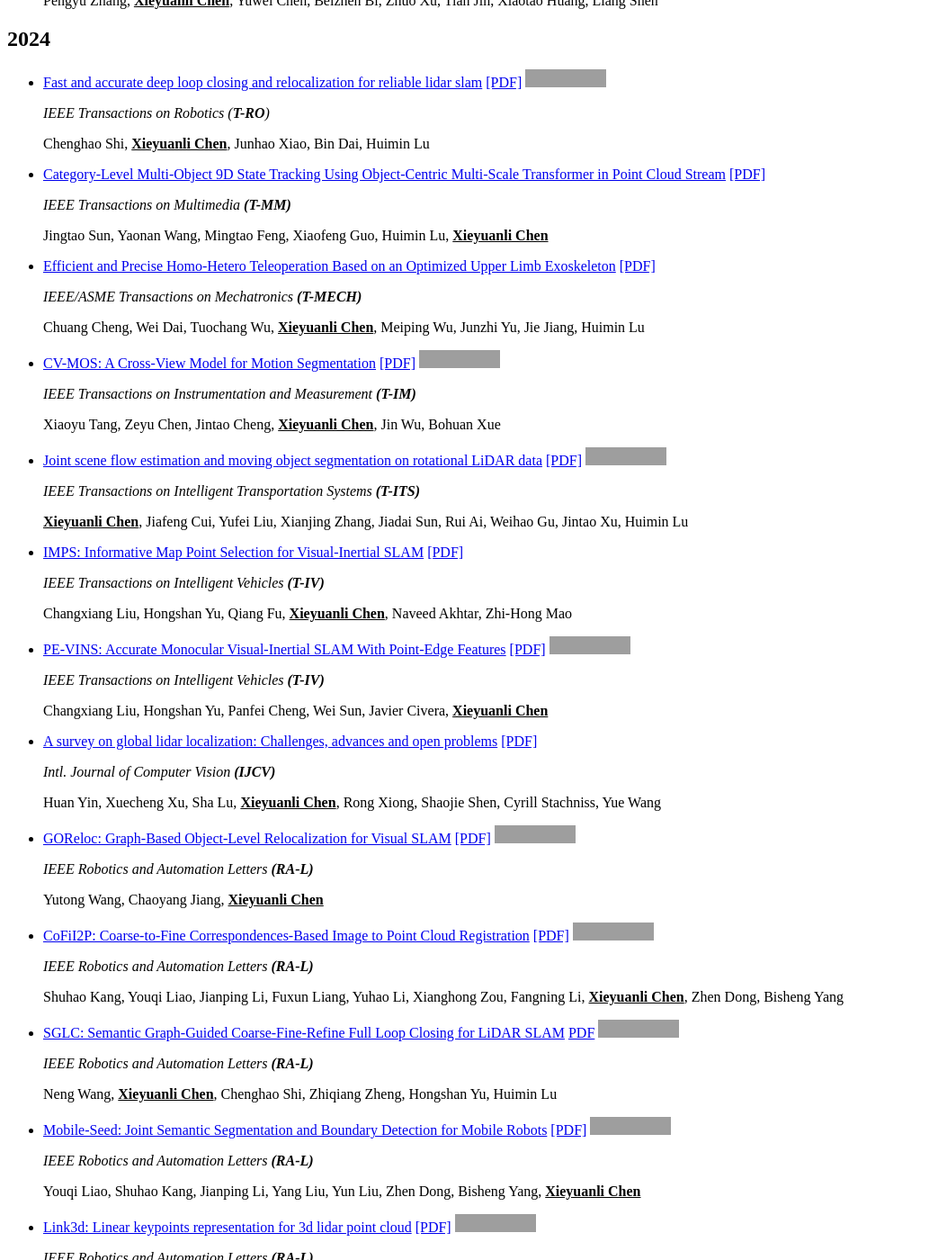
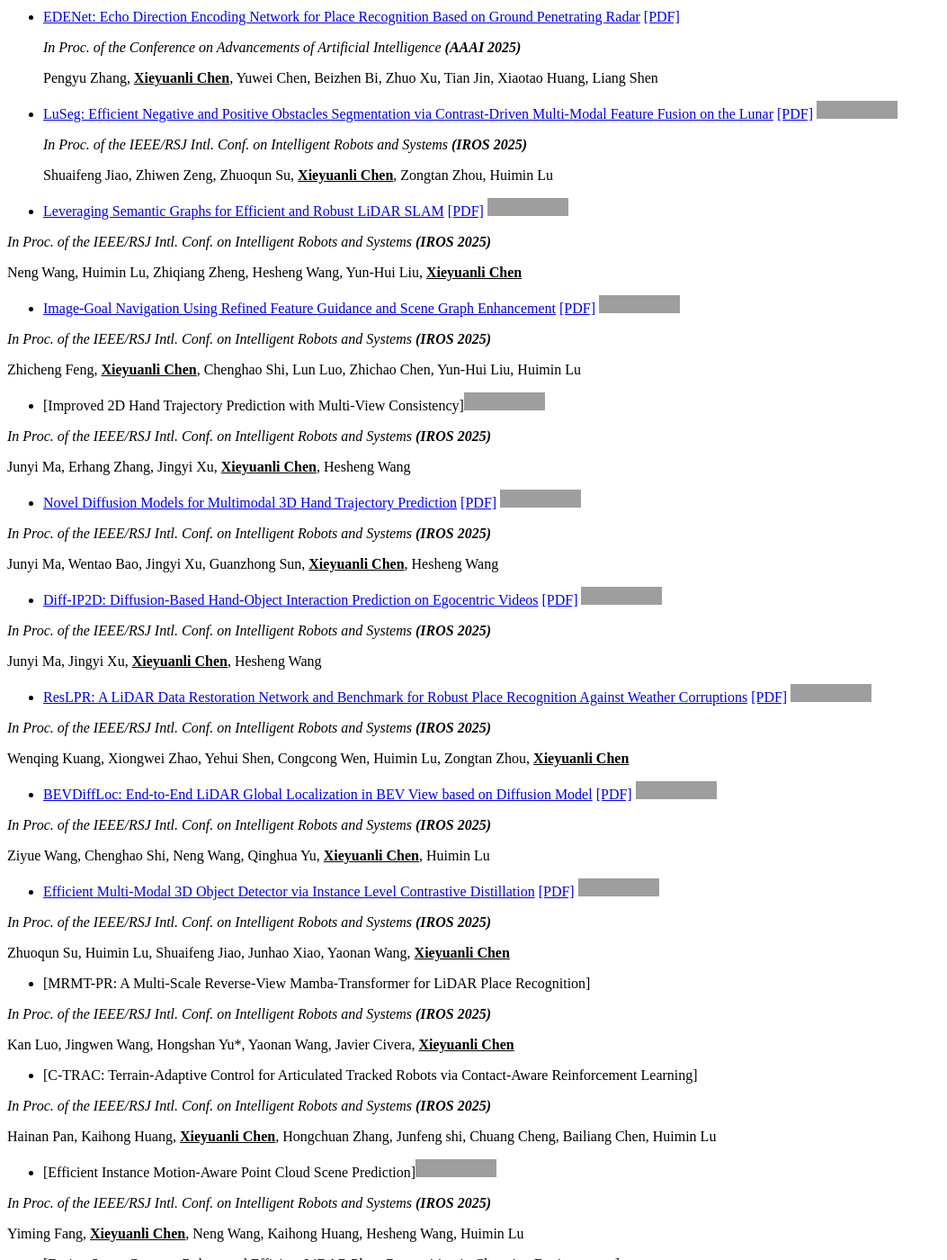
Before and after one commit to shenyehui/Shen-Yehui.github.io, a Jekyll site: the page built from _pages/includes/pub.md, in a window 1280 px wide and 1400 px high, scrolled down 1935 px. Shown: the whole window at 90% size, without its empty margins (0-1053 px from the left). Built offline with Jekyll 4.4.1, drawn with Linux system fonts in a browser that asks for light colours; our own code applies the rules of GitHub Pages for plain Markdown files; some of the changed text lies outside the part shown; grey boxes are pictures that could not be loaded.

Commit message:
Update pub.md

```diff
--- a/_pages/includes/pub.md
+++ b/_pages/includes/pub.md
@@ -62,6 +62,11 @@
 
    Yufei Liu, **<u>Xieyuanli Chen</u>**, Neng Wang, Stepan Andreev, Alexander Dvorkovich, Rui Fan, Huimin Lu
 
+ - [SGT-LLC: LiDAR Loop Closing Based on Semantic Graph with Triangular Spatial Topology] (https://ieeexplore.ieee.org/abstract/document/10891171) [[PDF]](https://ieeexplore.ieee.org/abstract/document/10891171)
+  *IEEE Robotics and Automation Letters **(RA-L)***
+
+  Shaocong Wang,  Fengkui Cao, Ting Wang, **<u>Xieyuanli Chen</u>**,  Shiliang Shao
+
 - [A glance over the past decade: road scene parsing towards safe and comfortable autonomous driving](https://link.springer.com/article/10.1007/s43684-025-00096-y)  [[PDF]](https://link.springer.com/content/pdf/10.1007/s43684-025-00096-y.pdf)
 
   *Autonomous Intelligent Systems*
@@ -79,6 +84,84 @@
   *In Proc. of the Conference on Advancements of Artificial Intelligence **(AAAI 2025)***
 
   Pengyu Zhang, **<u>Xieyuanli Chen</u>**, Yuwei Chen, Beizhen Bi, Zhuo Xu, Tian Jin, Xiaotao Huang, Liang Shen
+
+- [LuSeg: Efficient Negative and Positive Obstacles Segmentation via Contrast-Driven Multi-Modal Feature Fusion on the Lunar](https://arxiv.org/abs/2503.11409)  [[PDF]](https://arxiv.org/pdf/2503.11409) [![](https://img.shields.io/github/stars/nubot-nudt/LuSeg?style=social&label=Code+Stars)](https://github.com/nubot-nudt/LuSeg)
+
+  *In Proc. of the IEEE/RSJ Intl. Conf. on Intelligent Robots and Systems **(IROS 2025)***
+
+  Shuaifeng Jiao, Zhiwen Zeng, Zhuoqun Su, **<u>Xieyuanli Chen</u>**, Zongtan Zhou, Huimin Lu
+
+ - [Leveraging Semantic Graphs for Efficient and Robust LiDAR SLAM](https://arxiv.org/abs/2503.11145)  [[PDF]](https://arxiv.org/pdf/2503.11145) [![](https://img.shields.io/github/stars/nubot-nudt/SG-SLAM?style=social&label=Code+Stars)](https://github.com/nubot-nudt/SG-SLAM)
+
+  *In Proc. of the IEEE/RSJ Intl. Conf. on Intelligent Robots and Systems **(IROS 2025)***
+
+  Neng Wang, Huimin Lu, Zhiqiang Zheng, Hesheng Wang, Yun-Hui Liu, **<u>Xieyuanli Chen</u>**
+
+ - [Image-Goal Navigation Using Refined Feature Guidance and Scene Graph Enhancement](https://arxiv.org/abs/2503.10986)  [[PDF]](https://arxiv.org/pdf/2503.10986) [![](https://img.shields.io/github/stars/nubot-nudt/RFSG?style=social&label=Code+Stars)](https://github.com/nubot-nudt/RFSG)
+
+  *In Proc. of the IEEE/RSJ Intl. Conf. on Intelligent Robots and Systems **(IROS 2025)***
+
+  Zhicheng Feng, **<u>Xieyuanli Chen</u>**, Chenghao Shi, Lun Luo, Zhichao Chen, Yun-Hui Liu, Huimin Lu
+
+ - [Improved 2D Hand Trajectory Prediction with Multi-View Consistency][![](https://img.shields.io/github/stars/IRMVLab/EER-HTP?style=social&label=Code+Stars)](https://github.com/IRMVLab/EER-HTP)
+
+  *In Proc. of the IEEE/RSJ Intl. Conf. on Intelligent Robots and Systems **(IROS 2025)***
+
+  Junyi Ma, Erhang Zhang, Jingyi Xu, **<u>Xieyuanli Chen</u>**,  Hesheng Wang
+
+ - [Novel Diffusion Models for Multimodal 3D Hand Trajectory Prediction](https://arxiv.org/abs/2504.07375)  [[PDF]](https://arxiv.org/pdf/2504.07375) [![](https://img.shields.io/github/stars/IRMVLab/MMTwin?style=social&label=Code+Stars)](https://github.com/IRMVLab/MMTwin)
+
+  *In Proc. of the IEEE/RSJ Intl. Conf. on Intelligent Robots and Systems **(IROS 2025)***
+
+  Junyi Ma, Wentao Bao, Jingyi Xu, Guanzhong Sun, **<u>Xieyuanli Chen</u>**, Hesheng Wang
+
+ - [Diff-IP2D: Diffusion-Based Hand-Object Interaction Prediction on Egocentric Videos](https://arxiv.org/abs/2405.04370)  [[PDF]](https://arxiv.org/pdf/2405.04370) [![](https://img.shields.io/github/stars/IRMVLab/Diff-IP2D?style=social&label=Code+Stars)](https://github.com/IRMVLab/Diff-IP2D)
+
+  *In Proc. of the IEEE/RSJ Intl. Conf. on Intelligent Robots and Systems **(IROS 2025)***
+
+  Junyi Ma, Jingyi Xu, **<u>Xieyuanli Chen</u>**, Hesheng Wang
+
+ - [ResLPR: A LiDAR Data Restoration Network and Benchmark for Robust Place Recognition Against Weather Corruptions](https://arxiv.org/abs/2503.12350)  [[PDF]](https://arxiv.org/pdf/2503.12350) [![](https://img.shields.io/github/stars/nubot-nudt/ResLPR?style=social&label=Code+Stars)](https://github.com/nubot-nudt/ResLPR)
+
+  *In Proc. of the IEEE/RSJ Intl. Conf. on Intelligent Robots and Systems **(IROS 2025)***
+
+  Wenqing Kuang, Xiongwei Zhao, Yehui Shen, Congcong Wen, Huimin Lu, Zongtan Zhou, **<u>Xieyuanli Chen</u>**
+
+ - [BEVDiffLoc: End-to-End LiDAR Global Localization in BEV View based on Diffusion Model](https://arxiv.org/abs/2503.11372)  [[PDF]](https://arxiv.org/pdf/2503.11372) [![](https://img.shields.io/github/stars/nubot-nudt/BEVDiffLoc?style=social&label=Code+Stars)](https://github.com/nubot-nudt/BEVDiffLoc)
+
+  *In Proc. of the IEEE/RSJ Intl. Conf. on Intelligent Robots and Systems **(IROS 2025)***
+
+  Ziyue Wang, Chenghao Shi, Neng Wang, Qinghua Yu, **<u>Xieyuanli Chen</u>**, Huimin Lu
+
+ - [Efficient Multi-Modal 3D Object Detector via Instance Level Contrastive Distillation](https://arxiv.org/abs/2503.12914)  [[PDF]](https://arxiv.org/pdf/2503.12914) [![](https://img.shields.io/github/stars/nubot-nudt/BICD-Fusion?style=social&label=Code+Stars)](https://github.com/nubot-nudt/ICD-Fusion)
+
+  *In Proc. of the IEEE/RSJ Intl. Conf. on Intelligent Robots and Systems **(IROS 2025)***
+
+  Zhuoqun Su, Huimin Lu, Shuaifeng Jiao, Junhao Xiao, Yaonan Wang, **<u>Xieyuanli Chen</u>**
+
+ - [MRMT-PR: A Multi-Scale Reverse-View Mamba-Transformer for LiDAR Place Recognition]
+
+  *In Proc. of the IEEE/RSJ Intl. Conf. on Intelligent Robots and Systems **(IROS 2025)***
+
+  Kan Luo, Jingwen Wang, Hongshan Yu*, Yaonan Wang, Javier Civera, **<u>Xieyuanli Chen</u>**
+
+ - [C-TRAC: Terrain-Adaptive Control for Articulated Tracked Robots via Contact-Aware Reinforcement Learning]
+
+  *In Proc. of the IEEE/RSJ Intl. Conf. on Intelligent Robots and Systems **(IROS 2025)***
+
+  Hainan Pan, Kaihong Huang, **<u>Xieyuanli Chen</u>**, Hongchuan Zhang, Junfeng shi, Chuang Cheng, Bailiang Chen, Huimin Lu
+
+ - [Efficient Instance Motion-Aware Point Cloud Scene Prediction][![](https://img.shields.io/github/stars/nubot-nudt/IMPNet?style=social&label=Code+Stars)](https://github.com/nubot-nudt/IMPNet)
+
+  *In Proc. of the IEEE/RSJ Intl. Conf. on Intelligent Robots and Systems **(IROS 2025)***
+
+  Yiming Fang, **<u>Xieyuanli Chen</u>**, Neng Wang, Kaihong Huang, Hesheng Wang, Huimin Lu
+
+- [Fusion Scene Context: Robust and Efficient LiDAR Place Recognition in Changing Environments]
+
+  *In Proc. of the IEEE/RSJ Intl. Conf. on Intelligent Robots and Systems **(IROS 2025)***
+
+  Fengkui Cao, Yanpeng Jia, Ting Wang, Hesheng Wang, **<u>Xieyuanli Chen</u>**
 
 ##  2024
 - [Fast and accurate deep loop closing and relocalization for reliable lidar slam](https://ieeexplore.ieee.org/abstract/document/10494918/) [[PDF]](https://arxiv.org/pdf/2309.08086)  [![](https://img.shields.io/github/stars/nubot-nudt/LCR-Net?style=social&label=Code+Stars)](https://github.com/nubot-nudt/LCR-Net)
```
